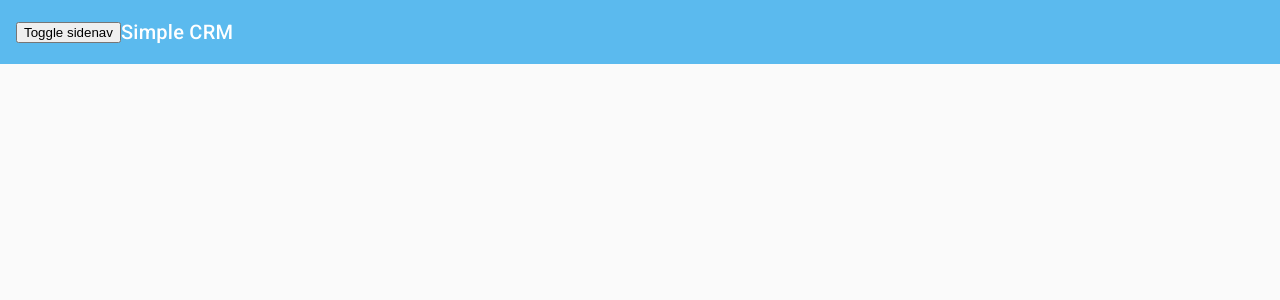
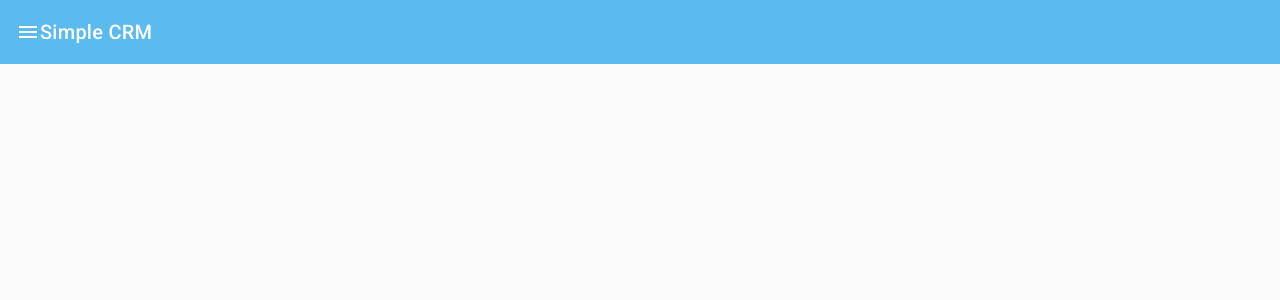
Before and after one commit to JeanPondy/simple-crm, an Angular app in the folder simple-crm/: page / in a window 1280 px wide. Shown: the top 300 px of the page. Built offline with nearby package versions, Linux system fonts and the light colour scheme.

Commit message:
icon hinfügen

```diff
--- a/simple-crm/src/app/app.component.html
+++ b/simple-crm/src/app/app.component.html
@@ -6,9 +6,14 @@
   <div class="example-sidenav-content">
     <mat-toolbar>
       <mat-toolbar-row>
-        <button type="button" mat-button (click)="drawer.toggle()">
-          Toggle sidenav
-        </button>
+        <mat-icon
+          (click)="drawer.toggle()"
+          class="menu-icon"
+          aria-hidden="false"
+          aria-label="Example delete icon"
+          >menu</mat-icon
+        >
+
         <span>Simple CRM</span>
       </mat-toolbar-row>
     </mat-toolbar>
--- a/simple-crm/src/app/app.component.scss
+++ b/simple-crm/src/app/app.component.scss
@@ -9,4 +9,9 @@
 
   .mat-drawer-container {
     height: 100vh;
+
+    .menu-icon{
+        color: white;
+        cursor: pointer;
+      }
   }
```
